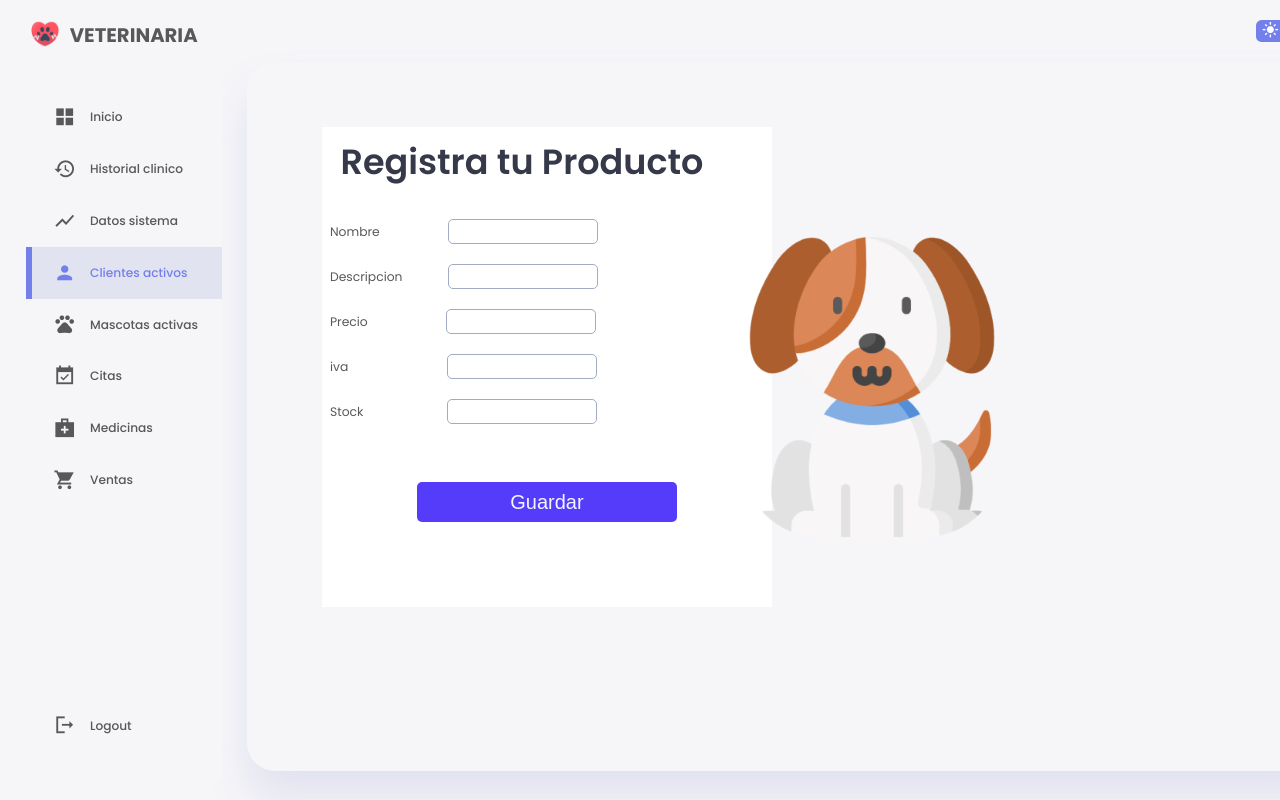
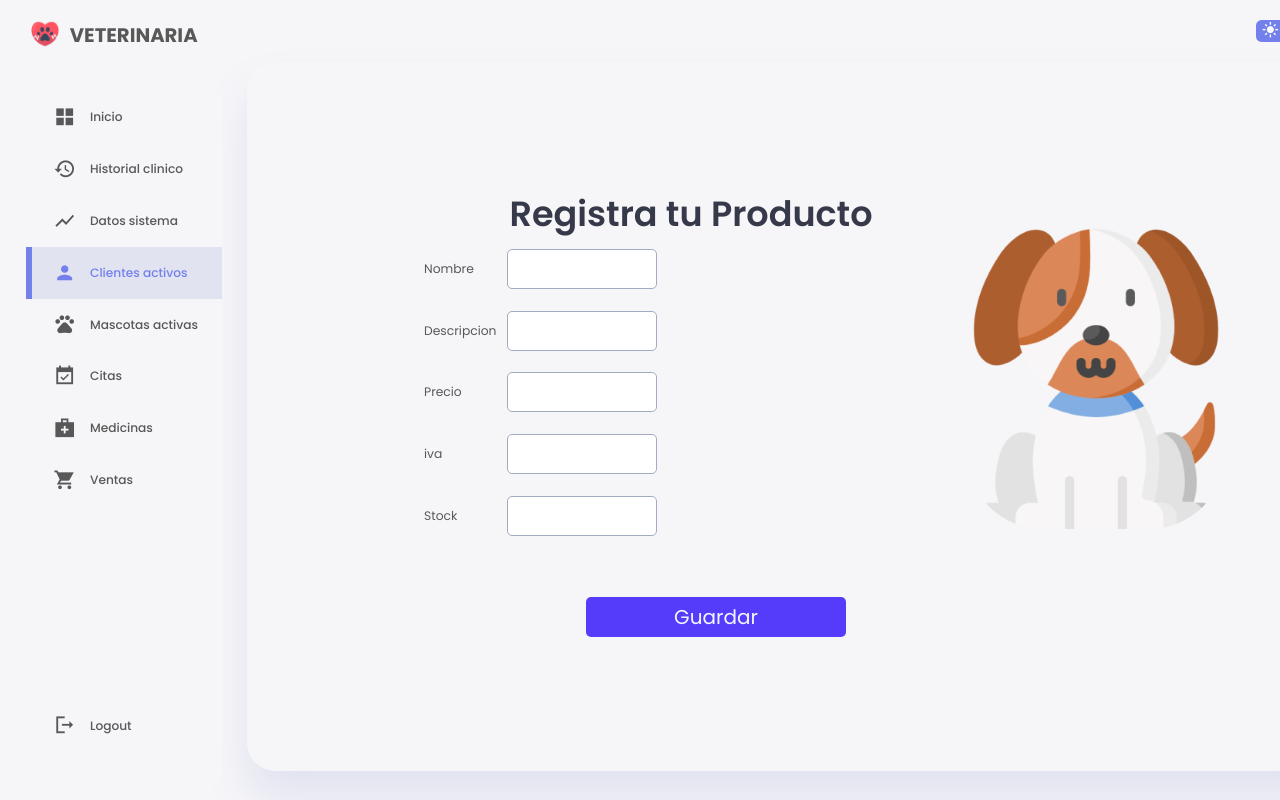
Before and after one commit to juanhcode/Veterinaria-App, a Django app: page /ventas/formularioprueba/ in a window 1280 px wide; the page is wider, and only the part inside the window is pictured. Run offline with Django 4.2, Linux system fonts and the light colour scheme.

Commit message:
depuracion del formulario de css

```diff
--- a/static/styles/formulario.css
+++ b/static/styles/formulario.css
@@ -1,14 +1,25 @@
-body{
+*{
     font-family: 'Poppins', Courier, monospace;
     font-style: normal;
+}
+body{
+
     line-height: 30px;
     text-align: center;
     color: #585858;
 }
+
+/*Quitar flechas de number*/
+input[type=number]::-webkit-inner-spin-button,
+input[type=number]::-webkit-outer-spin-button {
+  -webkit-appearance: none;
+  margin: 0;
+}
+input[type=number] { -moz-appearance:textfield; }
+
 .titulo
 {
     color: #363949;
-    font-family:'Poppins', 'Roboto';
     font-style: normal;
     font-weight: 600;
     font-size: 35px;
@@ -17,86 +28,77 @@ body{
     margin-left: 0px;
     margin-right: 50px;
 }
+
 .content-fondo
 {
     height:500px; /*alto*/
     width:800px; /*ancho*/
-
-
     display: flex;
     justify-content: center;
-
-    /*border: 1px solid #1f1c1c;*/
+    margin:auto;
+    margin-top:5%;
     border-radius: 10px;
-    /*background-color: rgb(105, 105, 105);*/
 }
 
 
 .campo
 {
-
-    height: 100px;
     width: 200x;
     padding-left: 0%;
     margin-left: 0px;
 }
 
-
 .campo , label
 {
-    padding-right: 0px;
+    padding-right: 10px;
     text-align: left;
+    padding-bottom: 5em;
+
+
+
 }
+
+label{
+    display: inline-block;
+    width: 80px;
+  }
+
 .campo ,input
 {
     padding-left: 8px;
     border-radius: 5px;
-    height: 25px;
-    /*width: 20x;*/
+    height: 40px;
 
 }
-.espacio-nombre{
-    margin-left:65px;
+
+#descripcion
+{
+    vertical-align: top;
 }
-.espacio-descripcion{
-    margin-left:42px;
-}
-.espacio-precio{
-    margin-left:75px;
-}
-.espacio-iva{
-    margin-left:95px;
-}
-.espacio-stock{
-    margin-left:80px;
+
+#descripcionInput
+{
+    border: 1px solid #A2ABC2;
+    background: #FFFFFF;
+    width: 150px;
+    border-radius: 5px;
 }
 
 input{
-
     border: 1px solid #A2ABC2;
     background: #FFFFFF;
     width: 150px;
 }
+
 .formulario
 {
     height:480px; /*alto*/
-    width:450px; /*ancho*/
-    background-color: rgb(255, 255, 255);
+    width:600px; /*ancho*/
+}
 
-
-    padding-left:0px;
-    margin-left: 0px;
-    margin-right: 0px;
-    /*border: 1px solid #1f1c1c;*/
-}
-.formulario , li
+#formularioVentas
 {
-
-    margin-top: 20px;
-    margin-right: 20px;
-    margin-left: 20px;
-
-    list-style:none;
+    padding-left: 7em;
 }
 
 .formulario , button
@@ -105,49 +107,27 @@ input{
 }
 
 .btn , text{
-
     width:260px;
     height:40px;
     border-radius: 5px;
     font-size: 18px;
-
-
     font-style: normal;
     font-size: 20px;
     line-height: 30px;
-
     background-color: #553CFB;
     color: aliceblue;
-
     border: 0px ;
-    position: relative;
 }
 
-.btn:before
-{
-    content:"";
-    position: absolute;
-    top: 0px;
-    left: 0px;
-    width: 0px;
-    height: 100%;
-    background: rgba(21, 247, 40, 0.288);
-    transition: all 1s ease;
 
-}
-.btn:hover:before
-{
-    width: 100%;
-}
 /* ------------------------Imagen-------------------*/
 .imagen-content
 {
-    height:300px; /*alto*/
-    width: 300px;
-    margin-top: 150px;
+    height:200px; /*alto*/
+    width: 200px;
+    margin-top: 90px;
     margin-left: -50px;
     margin-right: 0px;
-    /*border: 1px solid #1f1c1c;*/
 }
 
 .imagen
```
